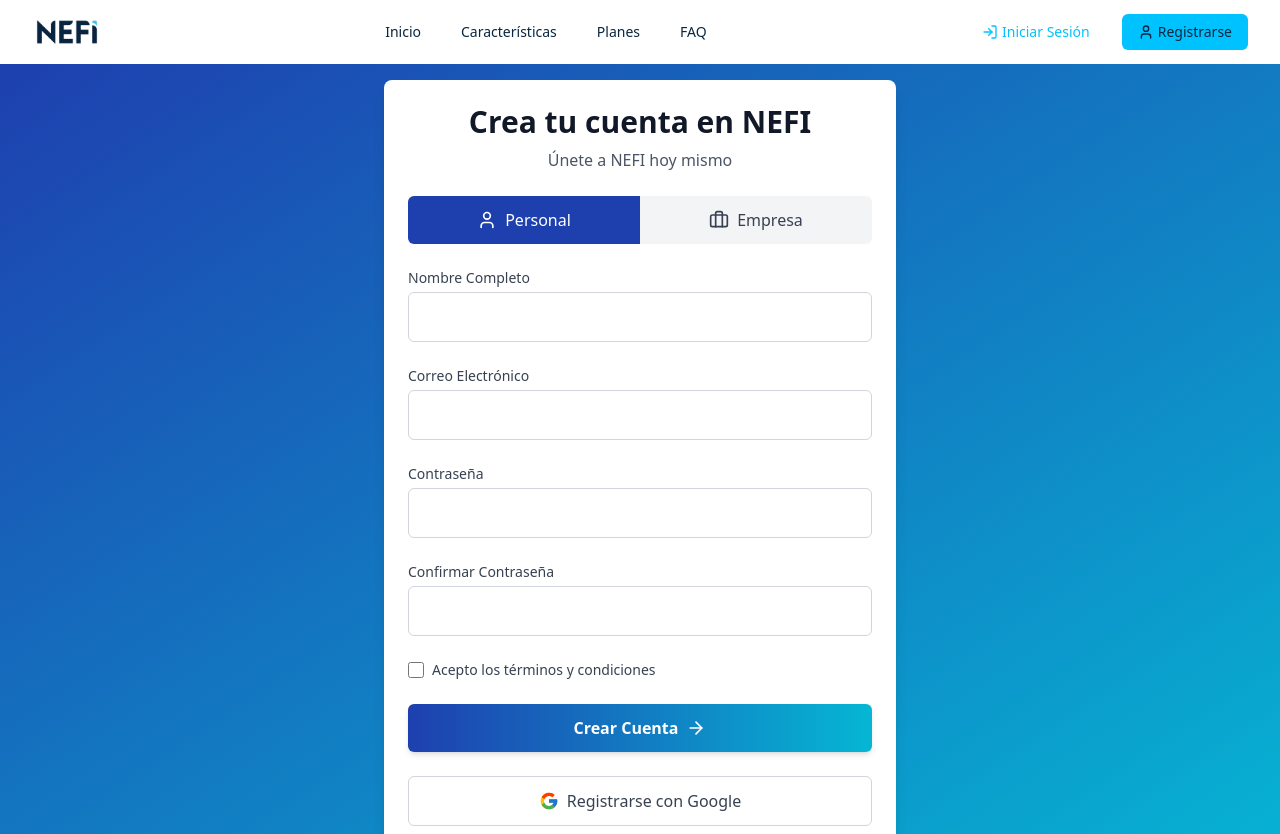
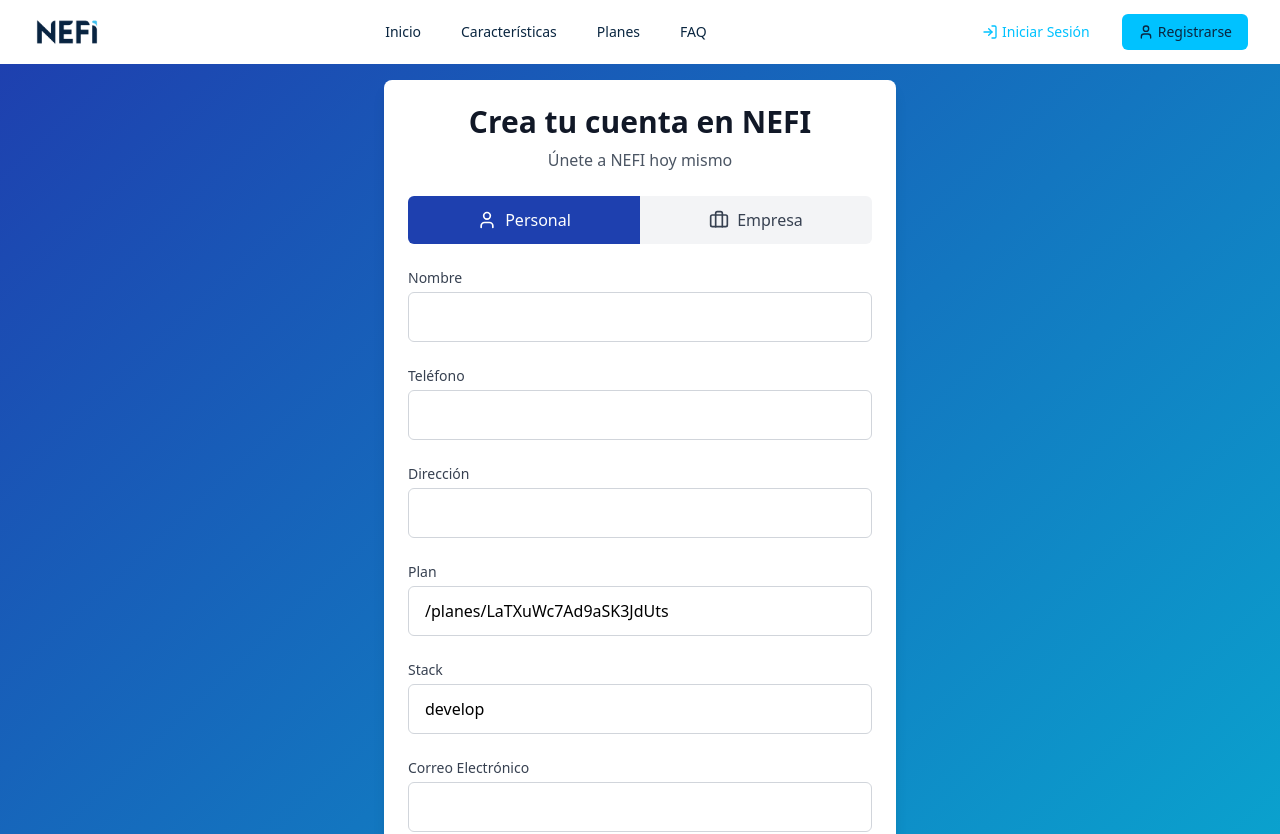
Before and after one commit to Cubasstian/NEFI-FRONT, a React (Vite) app: page /register in a window 1280 px wide. Shown: the top 834 px of the page. Built offline with nearby package versions, Linux system fonts and the light colour scheme; no server answers; a web font is replaced by a local one.

Commit message:
registro de empresas y de usuarios

```diff
--- a/package.json
+++ b/package.json
@@ -10,6 +10,7 @@
     "preview": "vite preview"
   },
   "dependencies": {
+    "bcryptjs": "^3.0.2",
     "firebase": "^11.3.1",
     "formik": "^2.4.6",
     "lucide-react": "^0.482.0",
--- a/src/pages/Register.tsx
+++ b/src/pages/Register.tsx
@@ -1,57 +1,47 @@
 import React, { useState } from 'react';
-import { Link } from 'react-router-dom';
+import { Link, useNavigate } from 'react-router-dom';
 import { User, Briefcase, ArrowRight } from 'lucide-react';
 import { FcGoogle } from 'react-icons/fc';
+import { useFormik } from "formik";
+import * as Yup from "yup";
+import { useEmpresaStore } from '@/store/auth/authEmpresa';
+import { useAuthStore } from '@/store/auth/authUser';
 
-const Register = () => {
-  const [accountType, setAccountType] = useState<'personal' | 'business'>('personal');
-  const [formData, setFormData] = useState({
-    name: '',
-    email: '',
-    password: '',
-    confirmPassword: '',
-    companyName: '',
-    phone: '',
-    agreeTerms: false,
-  });
+interface InputFieldProps {
+  label: string;
+  id: string;
+  type: string;
+  formik: any;
+  required?: boolean;
+}
 
-  const handleChange = (e: React.ChangeEvent<HTMLInputElement>) => {
-    const { name, value, type, checked } = e.target;
-    setFormData({
-      ...formData,
-      [name]: type === 'checkbox' ? checked : value,
-    });
-  };
+const InputField: React.FC<InputFieldProps> = ({ label, id, type, formik = true }) => (
+  <div>
+    <label htmlFor={id} className="block text-sm font-medium text-gray-700 mb-1">
+      {label}
+    </label>
+    <input
+      type={type}
+      id={id}
+      name={id}
+      value={formik.values[id]}
+      onChange={formik.handleChange}
+      onBlur={formik.handleBlur}
+      className={`w-full px-4 py-3 border border-gray-300 rounded-md focus:outline-none focus:ring-2 focus:ring-blue-500 transition-all duration-300 ${formik.touched[id] && formik.errors[id] ? 'border-red-500' : ''
+        }`}
 
-  const handleSubmit = (e: React.FormEvent) => {
-    e.preventDefault();
-    console.log('Form submitted:', { accountType, ...formData });
-  };
+    />
+    {formik.touched[id] && formik.errors[id] && (
+      <p className="text-red-500 text-sm mt-1">{formik.errors[id]}</p>
+    )}
+  </div>
+);
 
-  const handleGoogleSignIn = () => {
-    console.log('Iniciar sesión con Google');
-    // Aquí iría la lógica para el inicio de sesión con Google
-  };
-
-  return (
-    <div className="min-h-screen flex items-center justify-center bg-gradient-to-br from-blue-800 to-cyan-500 p-4">
-      {/* Contenedor del formulario (menos ancho) */}
-      <div className="w-full max-w-lg bg-white rounded-lg shadow-lg p-6">
-        {/* Título */}
-        <h2 className="text-3xl font-bold text-center text-gray-900 mb-2">
-          Crea tu cuenta en NEFI
-        </h2>
-        <p className="text-center text-gray-600 mb-6">
-          Únete a NEFI hoy mismo
-        </p>
-
+const AccountTypeToggle: React.FC<{ accountType: string; setAccountType: React.Dispatch<React.SetStateAction<"personal" | "business">> }> = ({ accountType, setAccountType }) => (
   <div className="flex mb-6">
     <button
       type="button"
-            className={`flex-1 py-3 px-4 flex items-center justify-center ${
-              accountType === 'personal'
-                ? 'bg-blue-800 text-white'
-                : 'bg-gray-100 text-gray-700 hover:bg-gray-200'
+      className={`flex-1 py-3 px-4 flex items-center justify-center ${accountType === 'personal' ? 'bg-blue-800 text-white' : 'bg-gray-100 text-gray-700 hover:bg-gray-200'
         } rounded-l-md transition duration-150`}
       onClick={() => setAccountType('personal')}
     >
@@ -60,10 +50,7 @@
     </button>
     <button
       type="button"
-            className={`flex-1 py-3 px-4 flex items-center justify-center ${
-              accountType === 'business'
-                ? 'bg-blue-800 text-white'
-                : 'bg-gray-100 text-gray-700 hover:bg-gray-200'
+      className={`flex-1 py-3 px-4 flex items-center justify-center ${accountType === 'business' ? 'bg-blue-800 text-white' : 'bg-gray-100 text-gray-700 hover:bg-gray-200'
         } rounded-r-md transition duration-150`}
       onClick={() => setAccountType('business')}
     >
@@ -71,131 +58,114 @@
       Empresa
     </button>
   </div>
+);
 
-        <form onSubmit={handleSubmit} className="space-y-6">
-          {accountType === 'business' && (
-            <div>
-              <label
-                htmlFor="companyName"
-                className="block text-sm font-medium text-gray-700 mb-1"
-              >
-                Nombre de la Empresa
-              </label>
-              <input
-                type="text"
-                id="companyName"
-                name="companyName"
-                value={formData.companyName}
-                onChange={handleChange}
-                className="w-full px-4 py-3 border border-gray-300 rounded-md focus:outline-none focus:ring-2 focus:ring-blue-500 transition-all duration-300"
-                required={accountType === 'business'}
-              />
-            </div>
-          )}
+const Register = () => {
+  const navigate = useNavigate()
+  const { registerUser, loginWithGoogle, isLoading: userLoading } = useAuthStore();
+  const { registerEmpresa, isLoading: empresaLoading } = useEmpresaStore();
+  const [accountType, setAccountType] = useState<"personal" | "business">("personal");
 
-          <div>
-            <label
-              htmlFor="name"
-              className="block text-sm font-medium text-gray-700 mb-1"
-            >
-              {accountType === 'personal' ? 'Nombre Completo' : 'Nombre del Contacto'}
-            </label>
-            <input
-              type="text"
-              id="name"
-              name="name"
-              value={formData.name}
-              onChange={handleChange}
-              className="w-full px-4 py-3 border border-gray-300 rounded-md focus:outline-none focus:ring-2 focus:ring-blue-500 transition-all duration-300"
-              required
-            />
-          </div>
+  const validationSchema = Yup.object().shape({
+    nombre: Yup.string().required("El nombre es obligatorio"),
+    correo: Yup.string().email("Correo inválido").required("El correo es obligatorio"),
+    password: Yup.string().min(6, "Mínimo 6 caracteres").required("La contraseña es obligatoria"),
+    confirmPassword: Yup.string().oneOf([Yup.ref("password")], "Las contraseñas no coinciden"),
+    telefono: Yup.string().matches(/^\+?\d{10,15}$/, "Número de teléfono inválido").required("El teléfono es obligatorio"),
+    direccion: Yup.string().required("La dirección es obligatoria"),
+    stack: Yup.string().required("El stack es obligatorio"),
+    plan: Yup.string().required("El plan es obligatorio"),
+    nit: Yup.string(), // Se validará en onSubmit si es "business"
+  });
 
-          <div>
-            <label
-              htmlFor="email"
-              className="block text-sm font-medium text-gray-700 mb-1"
-            >
-              Correo Electrónico
-            </label>
-            <input
-              type="email"
-              id="email"
-              name="email"
-              value={formData.email}
-              onChange={handleChange}
-              className="w-full px-4 py-3 border border-gray-300 rounded-md focus:outline-none focus:ring-2 focus:ring-blue-500 transition-all duration-300"
-              required
-            />
-          </div>
+  const formik = useFormik({
+    initialValues: {
+      nombre: "",
+      correo: "",
+      password: "",
+      confirmPassword: "",
+      telefono: "",
+      direccion: "",
+      stack: "develop",
+      plan: "/planes/LaTXuWc7Ad9aSK3JdUts",
+      nit: "",
+    },
+    validationSchema,
+    onSubmit: async (values, { resetForm }) => {
+      if (accountType === "business" && !values.nit) {
+        alert("El NIT es obligatorio para empresas.");
+        return;
+      }
 
-          <div>
-            <label
-              htmlFor="password"
-              className="block text-sm font-medium text-gray-700 mb-1"
-            >
-              Contraseña
-            </label>
-            <input
-              type="password"
-              id="password"
-              name="password"
-              value={formData.password}
-              onChange={handleChange}
-              className="w-full px-4 py-3 border border-gray-300 rounded-md focus:outline-none focus:ring-2 focus:ring-blue-500 transition-all duration-300"
-              required
-            />
-          </div>
+      try {
+        const { correo, password, nombre, telefono, direccion, stack, plan, nit } = values;
 
-          <div>
-            <label
-              htmlFor="confirmPassword"
-              className="block text-sm font-medium text-gray-700 mb-1"
-            >
-              Confirmar Contraseña
-            </label>
-            <input
-              type="password"
-              id="confirmPassword"
-              name="confirmPassword"
-              value={formData.confirmPassword}
-              onChange={handleChange}
-              className="w-full px-4 py-3 border border-gray-300 rounded-md focus:outline-none focus:ring-2 focus:ring-blue-500 transition-all duration-300"
-              required
-            />
-          </div>
+        if (accountType === "personal") {
+          await registerUser(correo, password, {
+            nombre,
+            correo,
+            telefono,
+            direccion,
+            stack,
+            plan,
+            estado: true,
+            rol: "USER",
+            acercade: "",
+            redes: [],
+            username: nombre.toLowerCase().replace(" ", "_"),
+          });
+          resetForm()
+          navigate('/login')
+        } else {
+          await registerEmpresa(correo, password, {
+            nombre,
+            correo,
+            telefono,
+            direccion,
+            stack,
+            plan,
+            estado: true,
+            rol: "USER",
+            acercade: "",
+            redes: [],
+            nit,
+            username: nombre.toLowerCase().replace(" ", "_"),
+          });
+          resetForm()
+          navigate('/login')
+        }
+      } catch (error) {
+        console.error("Error en el registro:", error);
+      }
+    },
+  });
 
-          <div className="flex items-center">
-            <input
-              type="checkbox"
-              id="agreeTerms"
-              name="agreeTerms"
-              checked={formData.agreeTerms}
-              onChange={handleChange}
-              className="h-4 w-4 text-blue-500 border-gray-300 rounded focus:ring-blue-500"
-              required
-            />
-            <label
-              htmlFor="agreeTerms"
-              className="ml-2 block text-sm text-gray-700"
-            >
-              Acepto los términos y condiciones
-            </label>
-          </div>
+  return (
+    <div className="min-h-screen flex items-center justify-center bg-gradient-to-br from-blue-800 to-cyan-500 p-4">
+      <div className="w-full max-w-lg bg-white rounded-lg shadow-lg p-6">
+        <h2 className="text-3xl font-bold text-center text-gray-900 mb-2">Crea tu cuenta en NEFI</h2>
+        <p className="text-center text-gray-600 mb-6">Únete a NEFI hoy mismo</p>
 
-          <button
-            type="submit"
-            className="w-full bg-gradient-to-r from-blue-800 to-cyan-500 text-white font-bold py-3 px-6 rounded-md shadow-md hover:from-blue-900 hover:to-cyan-600 transition-all duration-300 flex items-center justify-center gap-2"
-          >
-            Crear Cuenta
+        <AccountTypeToggle accountType={accountType} setAccountType={setAccountType} />
+
+        <form onSubmit={formik.handleSubmit} className="space-y-6">
+          <InputField label="Nombre" id="nombre" type="text" formik={formik} />
+          {accountType === "business" && <InputField label="NIT" id="nit" type="text" formik={formik} required />}
+          <InputField label="Teléfono" id="telefono" type="text" formik={formik} />
+          <InputField label="Dirección" id="direccion" type="text" formik={formik} />
+          <InputField label="Plan" id="plan" type="text" formik={formik} />
+          <InputField label="Stack" id="stack" type="text" formik={formik} />
+          <InputField label="Correo Electrónico" id="correo" type="email" formik={formik} />
+          <InputField label="Contraseña" id="password" type="password" formik={formik} />
+          <InputField label="Confirmar Contraseña" id="confirmPassword" type="password" formik={formik} />
+
+          <button type="submit" className="w-full bg-gradient-to-r from-blue-800 to-cyan-500 text-white font-bold py-3 px-6 rounded-md shadow-md hover:from-blue-900 hover:to-cyan-600 transition-all duration-300 flex items-center justify-center gap-2">
+            {(userLoading || empresaLoading) ? "Registrando..." : "Crear Cuenta"}
             <ArrowRight size={20} />
           </button>
 
           <div className="mt-4">
-            <button
-              onClick={handleGoogleSignIn}
-              className="w-full flex items-center justify-center gap-2 py-3 px-4 border border-gray-300 text-gray-700 rounded-md hover:bg-gray-100 transition-all duration-300"
-            >
+            <button onClick={loginWithGoogle} className="w-full flex items-center justify-center gap-2 py-3 px-4 border border-gray-300 text-gray-700 rounded-md hover:bg-gray-100 transition-all duration-300">
               <FcGoogle className="h-5 w-5" />
               Registrarse con Google
             </button>
@@ -204,10 +174,7 @@
           <div className="text-center mt-4">
             <p className="text-sm text-gray-600">
               ¿Ya tienes una cuenta?{' '}
-              <Link
-                to="/login"
-                className="text-blue-600 hover:text-blue-500 hover:underline transition-colors duration-200 font-medium"
-              >
+              <Link to="/login" className="text-blue-600 hover:text-blue-500 hover:underline transition-colors duration-200 font-medium">
                 Iniciar Sesión
               </Link>
             </p>
--- /dev/null
+++ b/src/store/auth/authEmpresa.ts
@@ -0,0 +1,82 @@
+import { create } from "zustand";
+import { db, auth } from "../../config/firebaseConfig";
+import { collection, doc, setDoc, getDoc } from "firebase/firestore";
+import { signInWithEmailAndPassword, createUserWithEmailAndPassword, signOut, User, fetchSignInMethodsForEmail } from "firebase/auth";
+import bcrypt from "bcryptjs";
+
+interface EmpresaState {
+  empresa: User | null;
+  isLoading: boolean;
+  registerEmpresa: (email: string, password: string, data: any) => Promise<void>;
+  loginEmpresa: (email: string, password: string) => Promise<void>;
+  logoutEmpresa: () => Promise<void>;
+}
+
+export const useEmpresaStore = create<EmpresaState>((set) => ({
+  empresa: null,
+  isLoading: false,
+
+  // ✅ Registro de empresa con email y contraseña
+  registerEmpresa: async (email, password, data) => {
+    set({ isLoading: true });
+    try {
+      const methods = await fetchSignInMethodsForEmail(auth, email);
+      if (methods.length > 0) {
+        throw new Error("El correo ya está registrado.");
+      }
+      // 🔒 Encriptar la contraseña antes de guardarla en Firestore
+      const hashedPassword = bcrypt.hashSync(password, 10);
+
+      // 🆕 Crear la empresa en Firebase Authentication
+      const empresaCredential = await createUserWithEmailAndPassword(auth, email, password);
+      const empresa = empresaCredential.user;
+
+      // 🔥 Guardar empresa en Firestore
+      const empresaRef = doc(collection(db, "empresas"), empresa.uid);
+      await setDoc(empresaRef, {
+        ...data,
+        correo: email,
+        password: hashedPassword, // Guardamos la contraseña encriptada
+        estado: true,
+      });
+
+      set({ empresa });
+    } catch (error) {
+      console.error("Error en el registro de empresa:", error);
+    } finally {
+      set({ isLoading: false });
+    }
+  },
+
+  // ✅ Login de empresa
+  loginEmpresa: async (email, password) => {
+    set({ isLoading: true });
+    try {
+      const empresaCredential = await signInWithEmailAndPassword(auth, email, password);
+      const empresa = empresaCredential.user;
+
+      // 🔍 Verificar si la empresa existe en Firestore
+      const empresaRef = doc(db, "empresas", empresa.uid);
+      const empresaSnap = await getDoc(empresaRef);
+      if (!empresaSnap.exists()) {
+        throw new Error("Empresa no encontrada en la base de datos.");
+      }
+
+      set({ empresa });
+    } catch (error) {
+      console.error("Error en el login de empresa:", error);
+    } finally {
+      set({ isLoading: false });
+    }
+  },
+
+  // ✅ Logout de empresa
+  logoutEmpresa: async () => {
+    try {
+      await signOut(auth);
+      set({ empresa: null });
+    } catch (error) {
+      console.error("Error al cerrar sesión de empresa:", error);
+    }
+  },
+}));
--- /dev/null
+++ b/src/store/auth/authUser.ts
@@ -0,0 +1,98 @@
+import { create } from "zustand";
+import { auth, googleProvider, db } from "../../config/firebaseConfig";
+import { signInWithPopup, signOut, createUserWithEmailAndPassword, User, onAuthStateChanged } from "firebase/auth";
+import { collection, doc, setDoc } from "firebase/firestore";
+import bcrypt from "bcryptjs";
+
+interface AuthState {
+  user: User | null;
+  isLoading: boolean;
+  registerUser: (email: string, password: string, data: any) => Promise<void>;
+  loginWithGoogle: () => Promise<void>;
+  logout: () => Promise<void>;
+  checkAuth: () => void;
+}
+
+export const useAuthStore = create<AuthState>((set) => ({
+  user: null,
+  isLoading: false,
+
+  // ✅ Registro de usuario con email y contraseña
+  registerUser: async (email, password, data) => {
+    set({ isLoading: true });
+    try {
+      // 🔒 Encriptar la contraseña antes de guardarla
+      const hashedPassword = bcrypt.hashSync(password, 10);
+
+      // 🆕 Crear usuario en Firebase Authentication
+      const userCredential = await createUserWithEmailAndPassword(auth, email, password);
+      const user = userCredential.user;
+
+      // 🔥 Guardar usuario en Firestore
+      const userRef = doc(collection(db, "usuarios"), user.uid);
+      await setDoc(userRef, {
+        ...data,
+        correo: email,
+        password: hashedPassword, // Guardamos la contraseña encriptada
+        estado: true,
+      });
+
+      set({ user });
+    } catch (error) {
+      console.error("Error en el registro:", error);
+    } finally {
+      set({ isLoading: false });
+    }
+  },
+
+  // ✅ Inicio de sesión con Google
+  loginWithGoogle: async () => {
+    set({ isLoading: true });
+    try {
+      const result = await signInWithPopup(auth, googleProvider);
+      const user = result.user;
+
+      // 🔥 Verificar si ya existe en Firestore, si no, guardarlo
+      const userRef = doc(collection(db, "usuarios"), user.uid);
+      await setDoc(userRef, {
+        nombre: user.displayName || "Usuario",
+        correo: user.email,
+        telefono: "",
+        direccion: "",
+        rol: "USER",
+        stack: "develop",
+        habilidades: [],
+        redes: [],
+        acercade: "",
+        estado: true,
+        password: "", // No guardamos contraseña con Google
+      }, { merge: true });
+
+      set({ user });
+    } catch (error) {
+      console.error("Error al iniciar sesión con Google", error);
+    } finally {
+      set({ isLoading: false });
+    }
+  },
+
+  // ✅ Cerrar sesión
+  logout: async () => {
+    try {
+      await signOut(auth);
+      set({ user: null });
+    } catch (error) {
+      console.error("Error al cerrar sesión", error);
+    }
+  },
+
+  // ✅ Mantener sesión activa
+  checkAuth: () => {
+    set({ isLoading: true });
+    onAuthStateChanged(auth, (user) => {
+      set({ user: user || null, isLoading: false });
+    });
+  },
+}));
+
+// Llamar `useAuthStore.getState().checkAuth();` en la inicialización de la app
```
Also changed, not shown: src/store/auth/authStore.ts (deleted, +0 -44 lines), src/types/empresa.ts (added, +15 -0 lines), src/types/usuario.ts (added, +14 -0 lines), 1 other file (tests, documents, lock files or other folders). Lines whose indentation alone changed are shown as unchanged.
